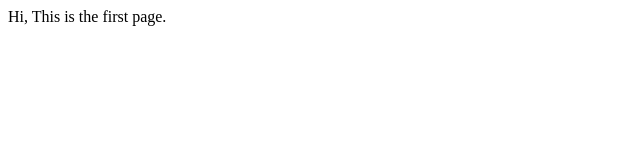
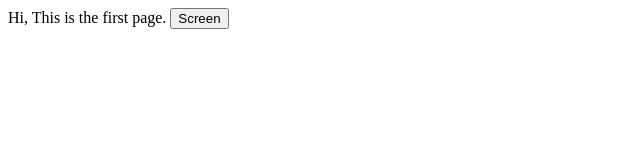
Before and after one commit to Shobithab/Shobithab.github.io, a plain HTML site: page index.html in a window 1280 px wide. Shown: the whole page, without its empty margins (0-640 px from the left). Drawn offline with Linux system fonts and the light colour scheme.

Commit message:
modified

```diff
--- a/index.html
+++ b/index.html
@@ -5,5 +5,6 @@
 </head>
 <body>
 Hi, This is the first page.
+<button onclick="C:\Users\Shobitha\Desktop\Shobithab.github.io\screen.html">Screen</button>
 </body>
 </html>
```
